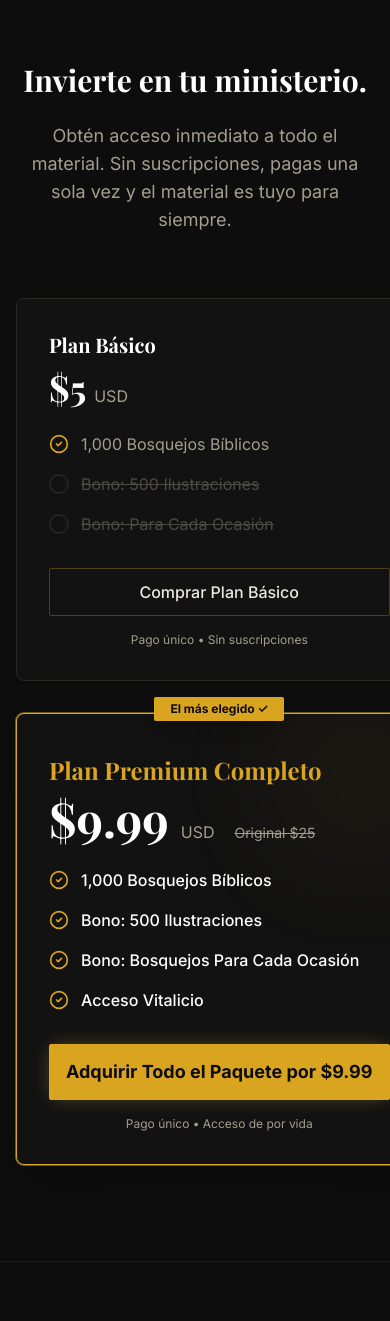
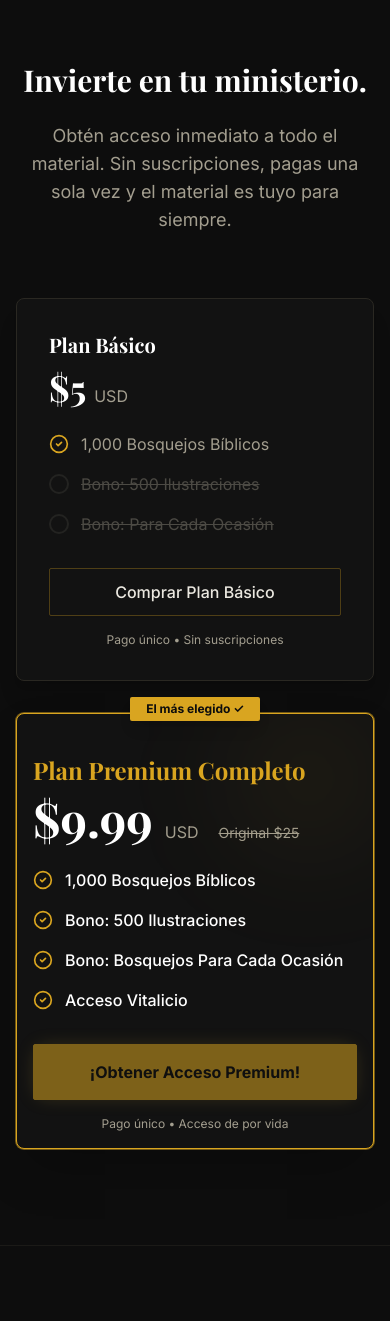
Before and after one commit to marllonofc/1000-Bosquejos-Biblicos, a React (Vite) app: page / in a window 390 px wide. Shown: the part 6557-7878 px from the top of the page. Built offline with nearby package versions, Linux system fonts and the light colour scheme; a web font is replaced by a local one.

Commit message:
update: src/pages/LandingPage.tsx

```diff
--- a/src/pages/LandingPage.tsx
+++ b/src/pages/LandingPage.tsx
@@ -551,7 +551,7 @@ export default function LandingPage() {
             </p>
           </motion.div>
 
-          <div className="grid md:grid-cols-2 gap-8 items-end w-full">
+            <div className="grid grid-cols-1 md:grid-cols-2 gap-8 items-stretch max-w-sm md:max-w-none mx-auto w-full">
             {/* Plan Básico */}
             <motion.div
               initial={{ opacity: 0, y: 20 }}
@@ -560,7 +560,7 @@ export default function LandingPage() {
               transition={{ duration: 0.6 }}
               className="w-full"
             >
-              <Card className="bg-card border-border h-fit w-full">
+                <Card className="w-full bg-card border-border shadow-xl relative overflow-hidden">
                 <CardContent className="p-8">
                   <h3 className="text-xl font-bold text-white mb-2">Plan Básico</h3>
                   <div className="flex items-baseline gap-2 mb-6">
@@ -610,9 +610,9 @@ export default function LandingPage() {
               </div>
 
               {/* ADICIONADO O ID AQUI PARA O BOTÃO FLUTUANTE ENCONTRAR */}
-              <Card id="plan-premium" className="bg-card border-primary ring-1 ring-primary/50 shadow-2xl relative overflow-hidden">
+                <Card id="plan-premium" className="w-full bg-card border-primary ring-1 ring-primary/50 shadow-2xl relative overflow-hidden">
                 <div className="absolute top-0 right-0 w-32 h-32 bg-primary/10 rounded-full blur-3xl" />
-                <CardContent className="p-8 pt-10">
+                  <CardContent className="p-4 xs:p-6 sm:p-8 pt-10">
                   <h3 className="text-2xl font-bold text-primary mb-2">Plan Premium Completo</h3>
                   <div className="flex items-baseline gap-3 mb-6">
                     <span className="text-5xl font-serif font-bold text-white">$9.99</span>
@@ -639,11 +639,11 @@ export default function LandingPage() {
                     </li>
                   </ul>
 
-                  <Button className="w-full h-14 text-lg bg-primary hover:bg-primary/90 text-primary-foreground font-bold shadow-[0_0_20px_-5px_rgba(212,175,55,0.5)]" asChild>
-                    <a href="https://pay.hotmart.com/D106702430V" target="_blank" rel="noopener noreferrer">
-                      Adquirir Todo el Paquete por $9.99
-                    </a>
-                  </Button>
+                    <Button className="w-full h-14 text-base md:text-lg bg-primary hover:bg-primary/90 text-primary-foreground font-bold shadow-[0_0_20px_-5px_rgba(212,175,55,0.5)] animate-pulse" asChild>
+                      <a href="https://pay.hotmart.com/D106702430V" target="_blank" rel="noopener noreferrer">
+                        ¡Obtener Acceso Premium!
+                      </a>
+                    </Button>
                   <p className="text-center text-xs text-muted-foreground mt-4">
                     Pago único • Acceso de por vida
                   </p>
```
